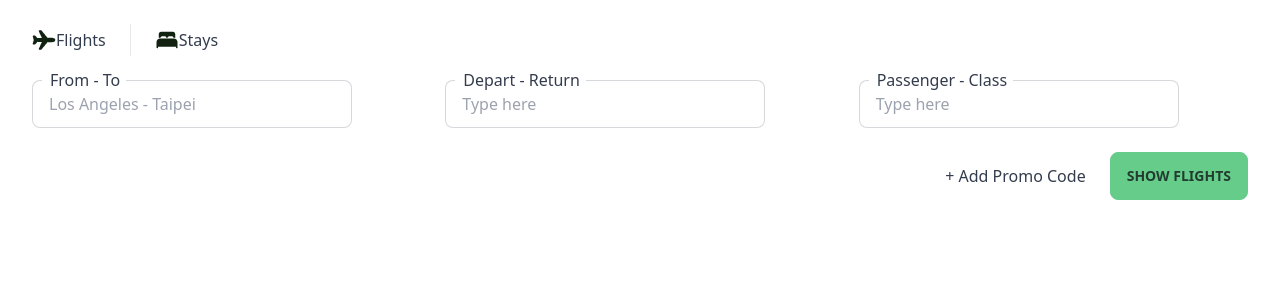
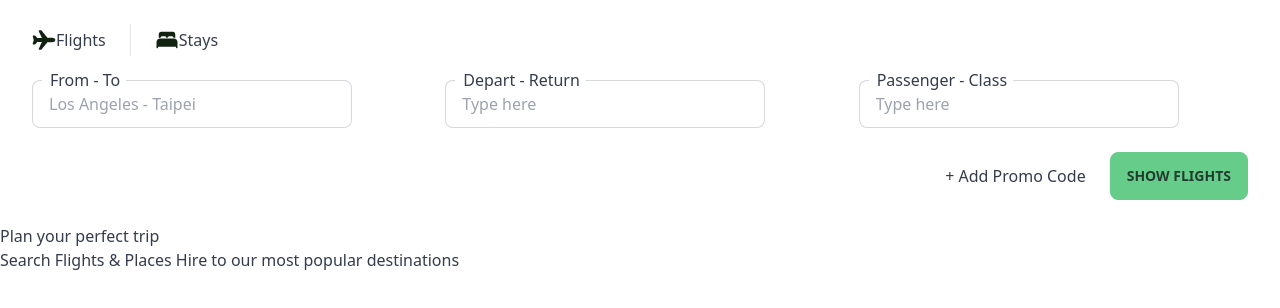
Before and after one commit to kingkwongsta/Golobe-Travel-Agency, a Next.js app: page / in a window 1280 px wide. Shown: the top 308 px of the page. Built offline with nearby package versions, Linux system fonts and the light colour scheme.

Commit message:
base file of discovery component

```diff
--- /dev/null
+++ b/src/components/discover/discover.jsx
@@ -0,0 +1,10 @@
+export default function Discovery() {
+  return (
+    <>
+      <div>
+        <h2>Plan your perfect trip</h2>
+        <p>Search Flights & Places Hire to our most popular destinations</p>
+      </div>
+    </>
+  );
+}
--- a/src/pages/index.tsx
+++ b/src/pages/index.tsx
@@ -2,6 +2,7 @@ import Head from "next/head";
 import Image from "next/image";
 import { Inter } from "next/font/google";
 import SearchBar from "../components/search/searchbar";
+import Discover from "../components/discover/discover";
 
 const inter = Inter({ subsets: ["latin"] });
 
@@ -16,6 +17,7 @@ export default function Home() {
       </Head>
       <main>
         <SearchBar />
+        <Discover />
       </main>
     </>
   );
```
